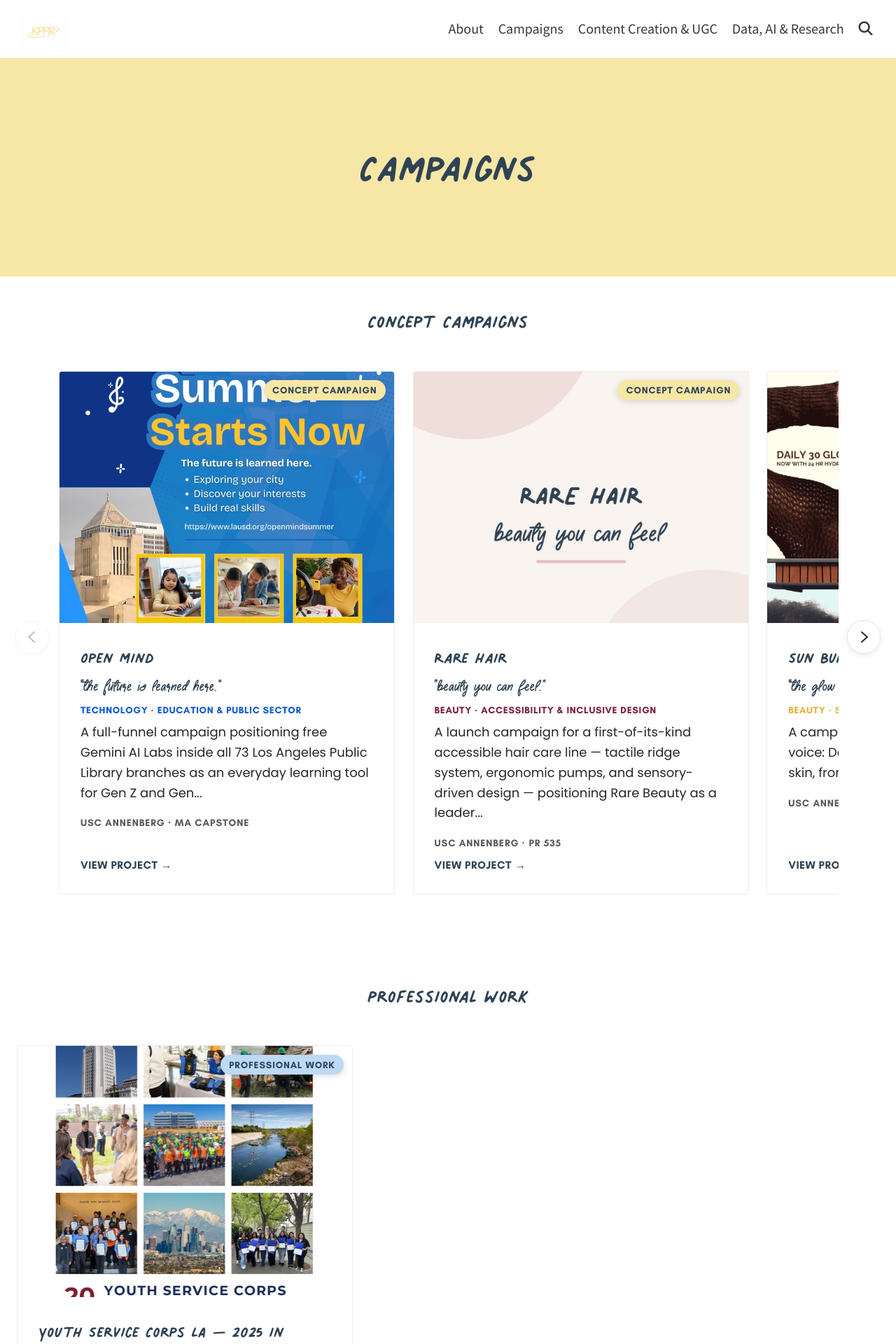
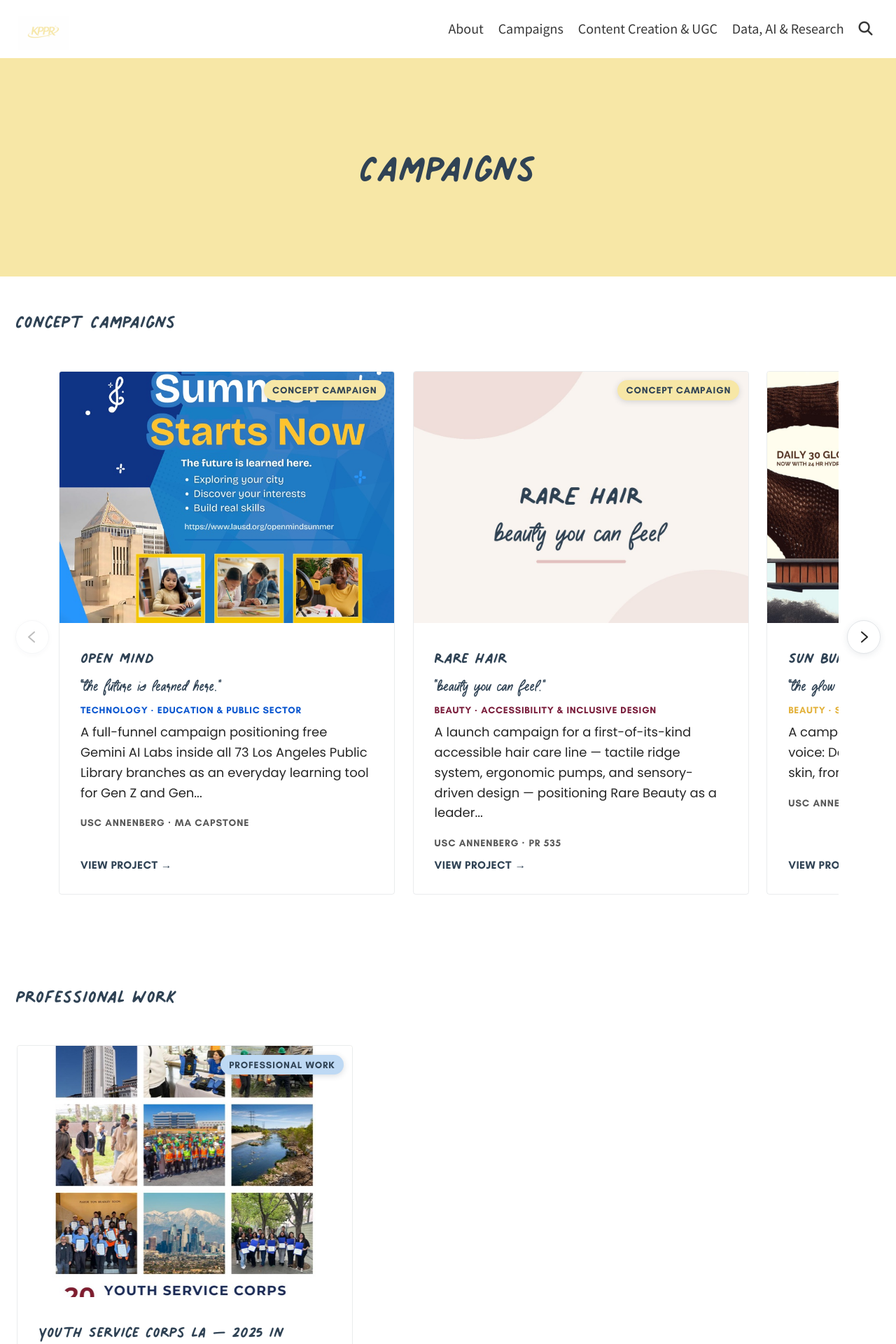
Before and after one commit to kipalacios/kipalacios.github.io, a Jekyll site: the page built from pages/portfolio.md, in a window 1280 px wide. Shown: the top 1920 px of the page at 70% size. Built offline with Jekyll 4.4.1, drawn with Linux system fonts in a browser that asks for light colours; a script that is not in the unit is left out.

Commit message:
Left-align the Campaigns group titles
"Concept Campaigns" / "Professional Work" were centered, which read oddly
above the now-full-bleed, left-starting scroll row. Left-aligned with
matching side padding instead.

Co-Authored-By: Claude Sonnet 5 <noreply@anthropic.com>

```diff
--- a/_sass/_custom.scss
+++ b/_sass/_custom.scss
@@ -2244,8 +2244,13 @@ a.button.creator-bio__collab-cta {
     font-weight: 400;
     font-size: 2em;
     color: $kppr-navy;
-    text-align: center;
+    text-align: left;
     margin: 2.4rem 0 0.3em;
+    padding: 0 1.4rem;
+
+    @media screen and (max-width: $break) {
+      padding: 0 1rem;
+    }
   }
 
   &__blurb {
```
